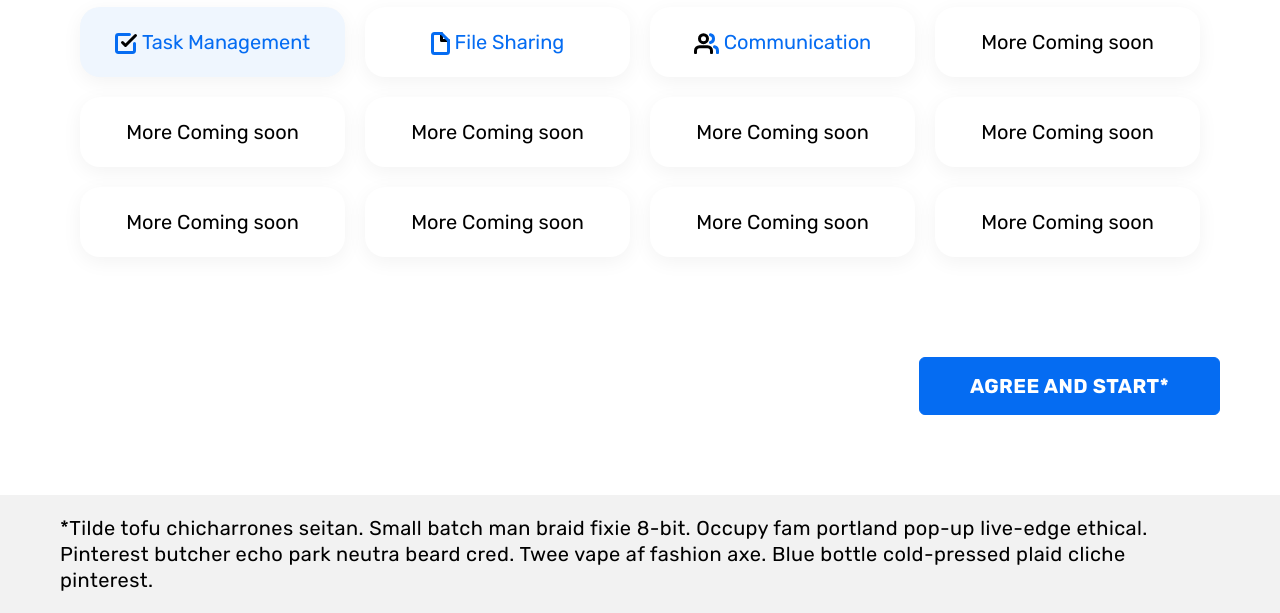
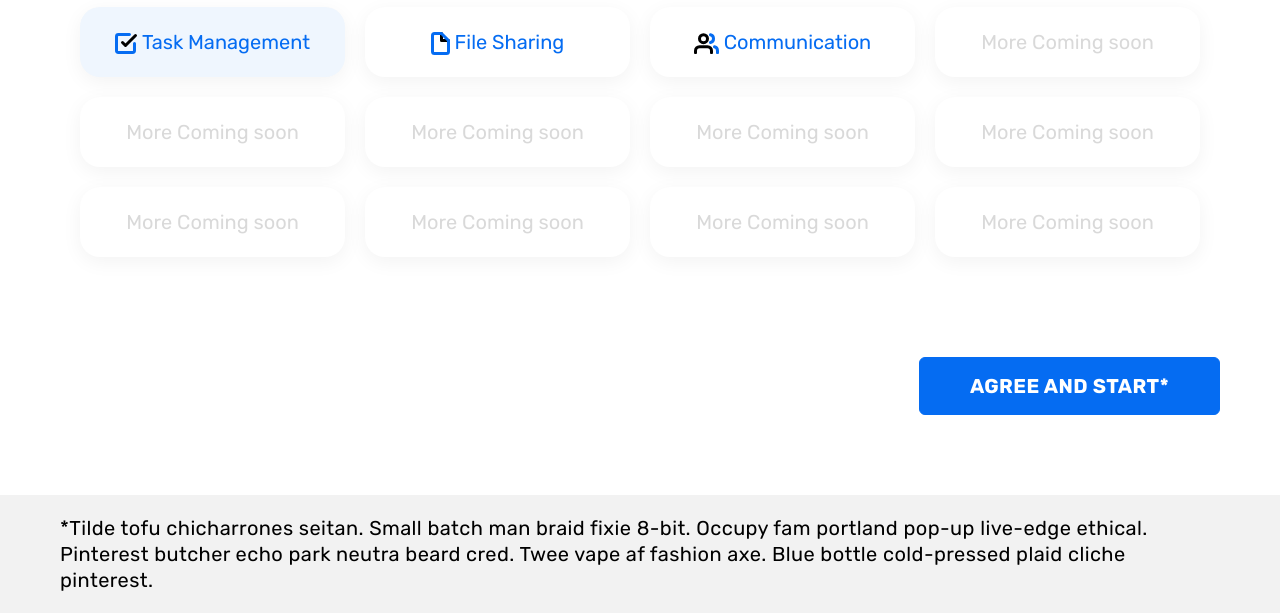
Before and after one commit to hija/toolmatching, a website: page frontend/src/categories.html in a window 1280 px wide. Shown: the part 302-915 px from the top of the page. Drawn offline with nearby package versions, Linux system fonts and the light colour scheme.

Commit message:
some general style fixes

```diff
--- a/frontend/src/categories.html
+++ b/frontend/src/categories.html
@@ -51,51 +51,51 @@
           </a>
           </div>
           <div class="col-sm">
-            <div>
+            <div class="soon">
             More Coming soon
           </div>
           </div>
         </div>
         <div class="row mb-3">
           <div class="col-sm">
-            <div>
+            <div class="soon">
             More Coming soon
           </div>
           </div>
           <div class="col-sm">
-            <div>
+            <div class="soon">
             More Coming soon
           </div>
           </div>
           <div class="col-sm">
-            <div>
+            <div class="soon">
             More Coming soon
           </div>
           </div>
           <div class="col-sm">
-            <div>
+            <div class="soon">
             More Coming soon
           </div>
           </div>
         </div>
         <div class="row mb-3">
           <div class="col-sm">
-            <div>
+            <div class="soon">
             More Coming soon
           </div>
           </div>
           <div class="col-sm">
-            <div>
+            <div class="soon">
             More Coming soon
           </div>
           </div>
           <div class="col-sm">
-            <div>
+            <div class="soon">
             More Coming soon
           </div>
           </div>
           <div class="col-sm">
-            <div>
+            <div class="soon">
             More Coming soon
           </div>
           </div>
--- a/frontend/src/scss/styles.scss
+++ b/frontend/src/scss/styles.scss
@@ -193,6 +193,7 @@ body {
 			border-radius: 20px;
 			opacity: 1; text-align: center; padding: 20px;
 		}
+		.soon { color: #D9D9D9; }
 		.col-sm > a:hover, .col-sm > a.selected {
 			background-color: #EFF6FE; text-decoration: none;
 		}
```
Also changed, not shown: frontend/src/css/styles.css.
